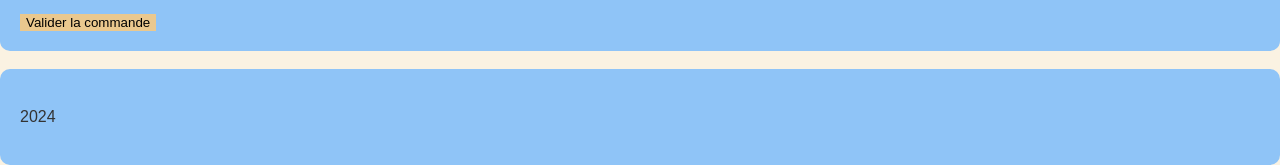
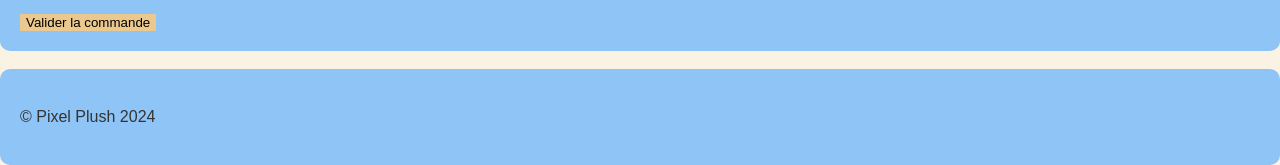
Before and after one commit to lucas-iribaren/boutique-en-ligne, a PHP site: template src/views/panier.php in a window 1280 px wide. Shown: the part 1481-1646 px from the top of the page. Run offline with PHP 8.4, Linux system fonts and the light colour scheme; the template is opened without the code that fills it, so the values that code supplies are empty; some web fonts are replaced.

Commit message:
footer ameliorations

```diff
--- a/src/views/_footer.php
+++ b/src/views/_footer.php
@@ -1,6 +1,6 @@
 <footer>
     <br>
     <section class="section">
-        <p>2024</p>
+        <p>&copy; Pixel Plush 2024</p>
     </section>
 </footer>
```
